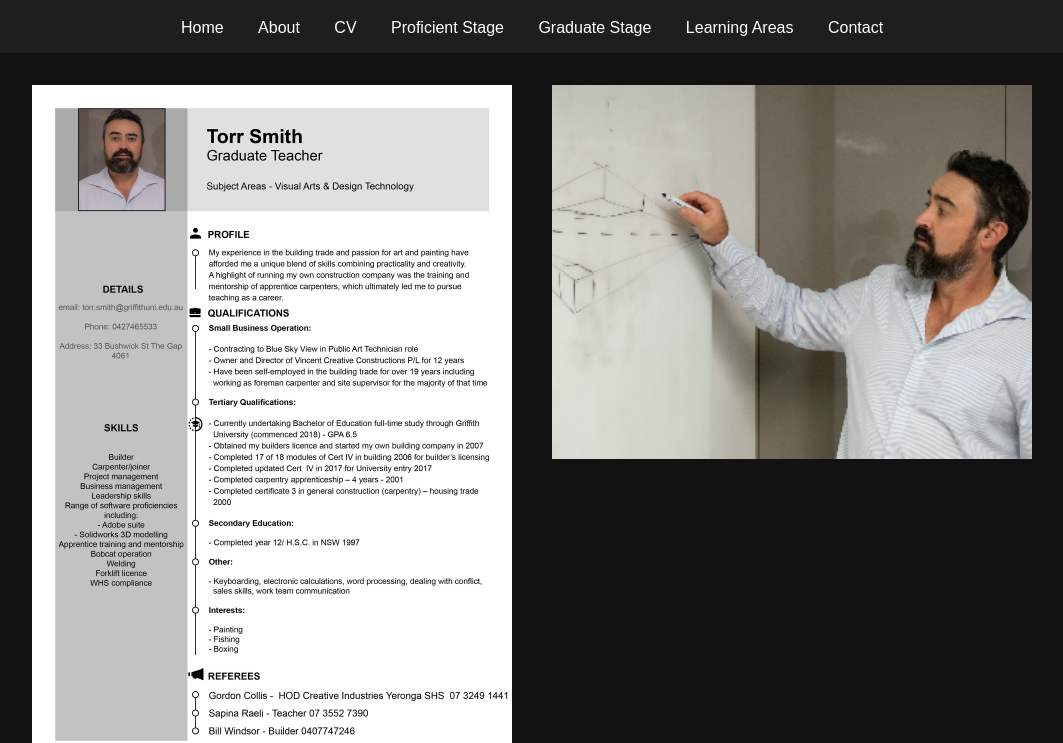
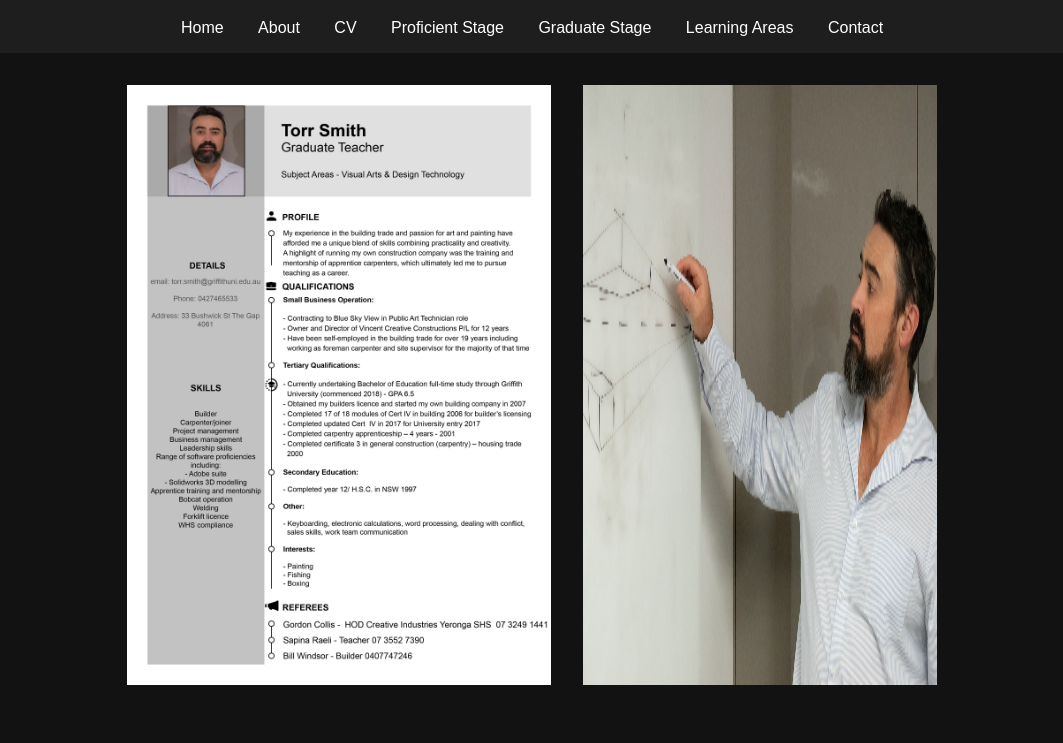
Before and after one commit to Torr79-dotcom/Torr79-dotcom.github.io, a plain HTML site: page cv.html in a window 1280 px wide. Shown: the part 77-820 px from the top of the page, without its empty margins (108-1171 px from the left). Drawn offline with Linux system fonts and the light colour scheme.

Commit message:
Add files via upload

```diff
--- a/cv.html
+++ b/cv.html
@@ -11,23 +11,16 @@
       margin: 0 auto;
       padding: 2rem;
     }
-    .left-img, .right-img {
-      width: 48%;
-      max-width: 600px;
-      box-sizing: border-box;
+    .image-row {
+      display: flex;
+      justify-content: center;
+      gap: 2rem;
+      flex-wrap: wrap;
     }
-    .left-img {
-      float: left;
-      margin-right: 2%;
-    }
-    .right-img {
-      float: right;
-      margin-left: 2%;
-    }
-    .clearfix::after {
-      content: "";
-      display: table;
-      clear: both;
+    .image-row img {
+      max-width: 100%;
+      height: auto;
+      max-height: 600px;
     }
   </style>
 </head>
@@ -45,9 +38,11 @@
     </nav>
   </header>
 
-  <main class="clearfix">
-    <img src="cv.jpg" alt="CV Document" class="left-img">
-    <img src="perspective.png" alt="Creative Perspective" class="right-img">
+  <main>
+    <div class="image-row">
+      <img src="cv.jpg" alt="CV Document">
+      <img src="perspective.png" alt="Creative Perspective">
+    </div>
   </main>
 
   <footer>
```
